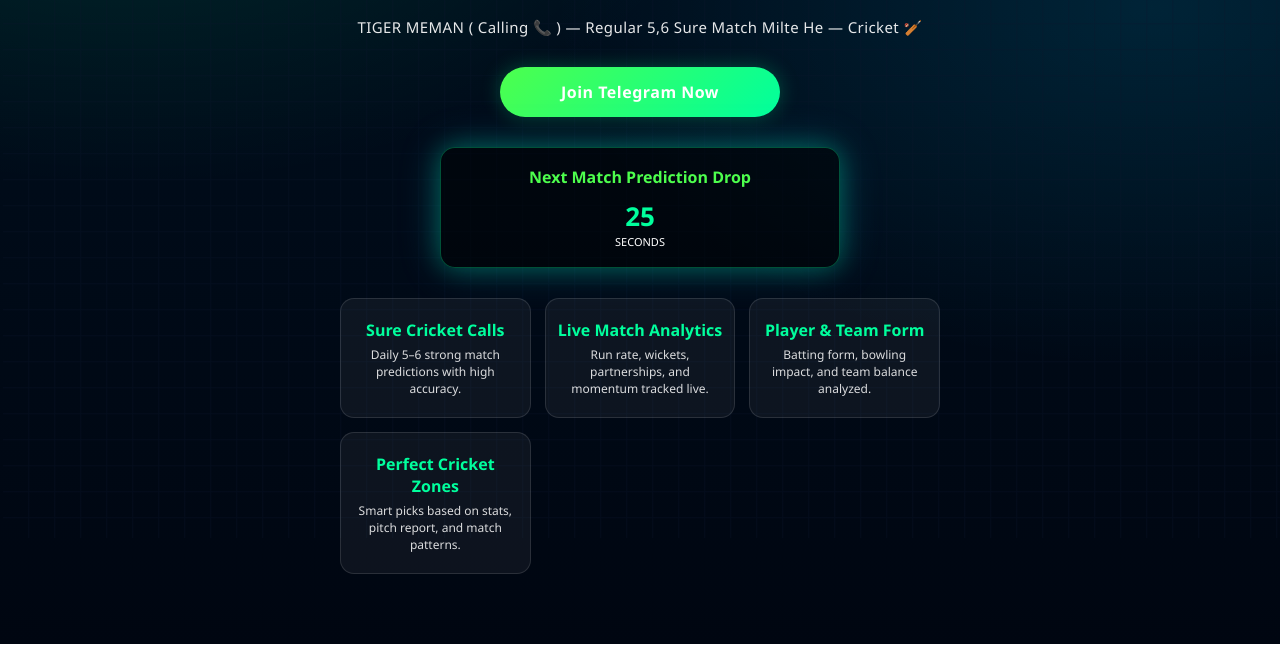
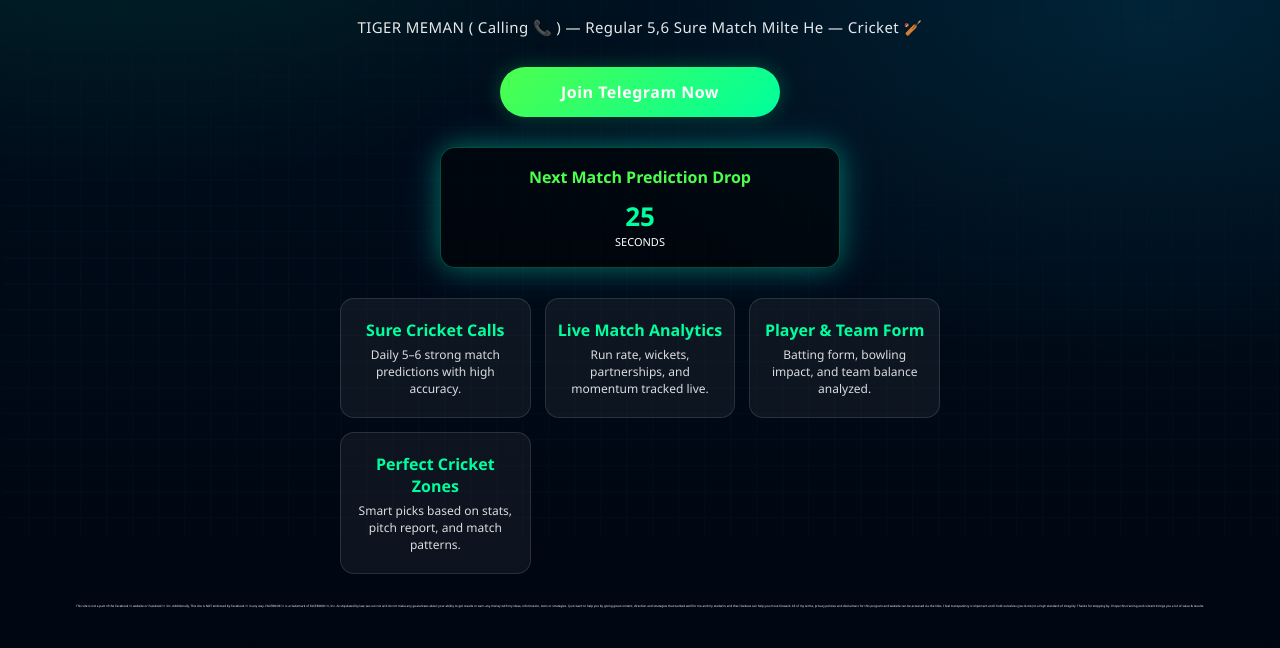
Before and after one commit to r07892614-sketch/tigermeman, a plain HTML site: page index.html in a window 1280 px wide. Shown: the part 265-913 px from the top of the page. Drawn offline with Linux system fonts and the light colour scheme.

Commit message:
Update index.html

```diff
--- a/index.html
+++ b/index.html
@@ -204,7 +204,16 @@
 </div>
 
 <!-- <a href="https://telegram.me/+YZNaIWKB1-02N2M9" class="cta-button">Join Telegram Now</a> -->
-
+ <p style="text-align: center; font-size: 3px;">This site is not a part of the Facebook™️ website or Facebook™️ Inc. Additionally,
+  This site is NOT endorsed by Facebook™️ in any way. FACEBOOK™️ is a trademark of FACEBOOK™️,
+  Inc. As stipulated by law, we can not and do not make any guarantees about your ability to
+  get results or earn any money with my ideas, information, tools or strategies. I just want
+  to help you by giving great content, direction and strategies that worked well for me and
+  my students and that I believe can help you move forward. All of my terms, privacy policies
+  and disclaimers for this program and website can be accessed via the links. I feel transparency
+  is important and I hold ourselves (you & me) to a high standard of integrity. Thanks for stopping by.
+  I hope this training and content brings you a lot of value & results.
+ </p>
 </div>
 
 <script>
```
